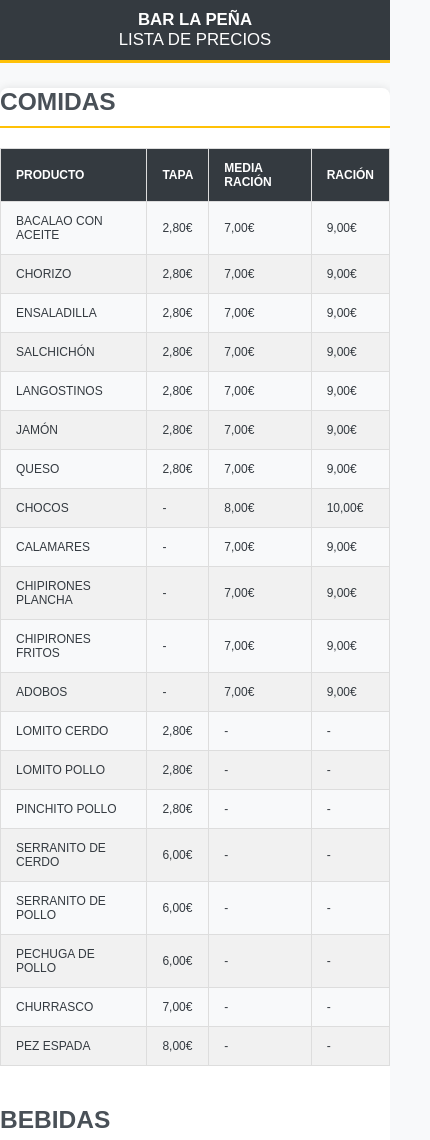
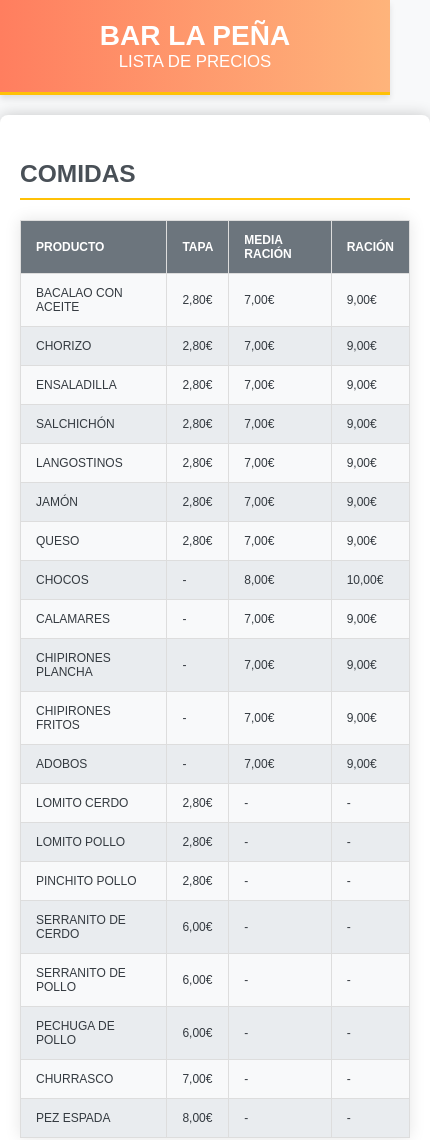
Before and after one commit to JaviGT97/LISTA_DE_PRECIOS, a plain HTML site: page index.html in a window 390 px wide. Shown: the top 1140 px of the page, 430 px wide, since content can reach past the window. Drawn offline with Linux system fonts and the light colour scheme.

Commit message:
Update styles.css

```diff
--- a/styles.css
+++ b/styles.css
@@ -4,39 +4,41 @@ body {
     padding: 0;
     background-color: #f8f9fa;
     color: #343a40;
+    display: flex;
+    flex-direction: column;
+    min-height: 100vh;
     text-transform: uppercase;
+    transition: all 0.3s ease;
 }
 
-header, footer {
-    background-color: #343a40;
+header {
+    background: linear-gradient(90deg, #ff7e5f, #feb47b);
     color: #ffffff;
     padding: 20px;
     text-align: center;
     border-bottom: 3px solid #ffc107;
-}
-
-header img.logo {
-    max-width: 50px;
-    margin-bottom: 10px;
+    box-shadow: 0 4px 6px rgba(0, 0, 0, 0.1);
 }
 
 header h1 {
     margin: 0;
     font-size: 2.5em;
+    font-family: 'Montserrat', sans-serif;
 }
 
 header h2 {
     margin: 0;
     font-size: 1.5em;
     font-weight: 300;
+    font-family: 'Montserrat', sans-serif;
 }
 
 main {
-
+    padding: 20px;
     max-width: 1200px;
     margin: 20px auto;
     background-color: #ffffff;
-    box-shadow: 0 0 10px rgba(0, 0, 0, 0.1);
+    box-shadow: 0 0 15px rgba(0, 0, 0, 0.2);
     border-radius: 8px;
     flex: 1;
     width: 100%;
@@ -52,31 +54,42 @@ section h3 {
     border-bottom: 2px solid #ffc107;
     padding-bottom: 10px;
     margin-bottom: 20px;
+    font-family: 'Montserrat', sans-serif;
 }
 
 table {
     width: 100%;
     border-collapse: collapse;
     margin-bottom: 20px;
+    box-shadow: 0 0 15px rgba(0, 0, 0, 0.1);
 }
 
 th, td {
     border: 1px solid #ddd;
     padding: 12px 15px;
     text-align: left;
+    font-family: 'Arial', sans-serif;
 }
 
 th {
-    background-color: #343a40;
+    background-color: #6c757d;
     color: white;
+    font-weight: bold;
+    text-transform: uppercase;
 }
 
 td {
     background-color: #f8f9fa;
+    color: #343a40;
 }
 
 tr:nth-child(even) td {
-    background-color: #f1f1f1;
+    background-color: #e9ecef;
+}
+
+tr:hover td {
+    background-color: #ffc107;
+    color: #343a40;
 }
 
 ul {
@@ -91,6 +104,11 @@ li {
     border: 1px solid #ddd;
     display: flex;
     justify-content: space-between;
+    transition: background-color 0.3s ease;
+}
+
+li:hover {
+    background-color: #ffe3e3;
 }
 
 li:nth-child(even) {
@@ -105,11 +123,22 @@ footer {
     border-top: 3px solid #ffc107;
     width: 100%;
     box-sizing: border-box;
+    box-shadow: 0 -4px 6px rgba(0, 0, 0, 0.1);
 }
 
 footer p {
     margin: 0;
     font-size: 1.2em;
+}
+
+a {
+    color: #ffc107;
+    text-decoration: none;
+    transition: color 0.3s ease;
+}
+
+a:hover {
+    color: #ff7e5f;
 }
 
 @media (max-width: 768px) {
@@ -118,11 +147,11 @@ footer p {
     }
 
     header h1 {
-        font-size: 1.5em;
+        font-size: 2em;
     }
 
     header h2 {
-        font-size: 1em;
+        font-size: 1.2em;
     }
 
     table, th, td {
@@ -136,12 +165,4 @@ footer p {
     li {
         padding: 0.4rem;
     }
-
-    header, footer {
-        padding: 10px;
-    }
-
-    header h1, header h2, footer p {
-        font-size: 1.2em;
-    }
 }
```
